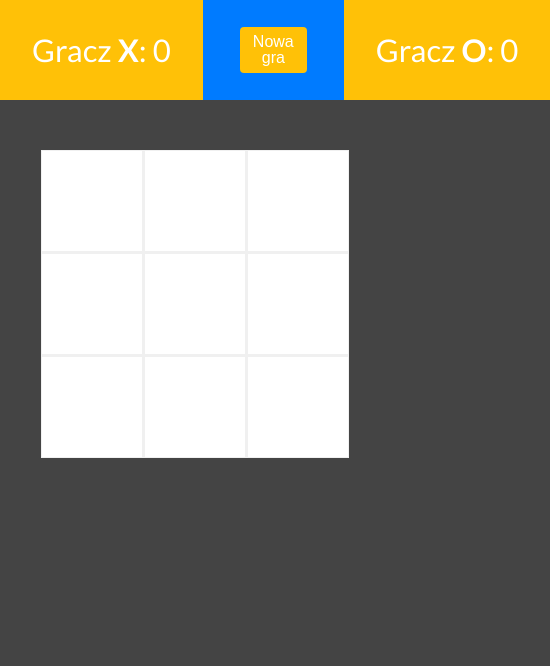
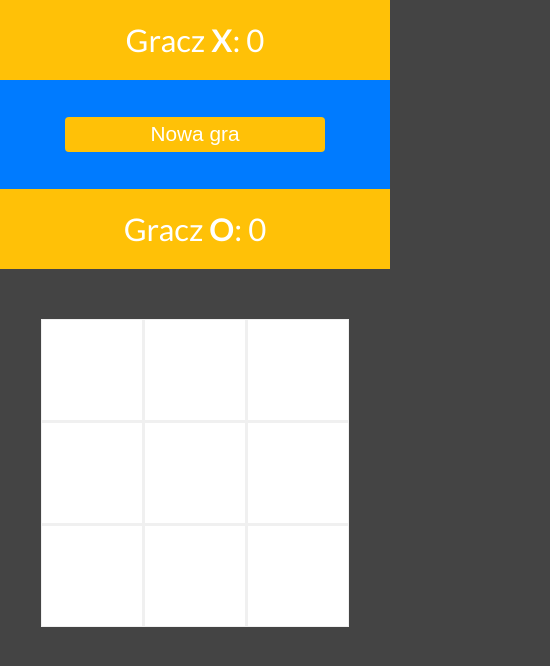
Before and after one commit to DamianBialek/tic-tac-toe-JS, a plain HTML site: page index.html in a window 390 px wide. Shown: the whole page, 550 px wide, since content can reach past the window. Drawn offline with Linux system fonts and the light colour scheme.

Commit message:
Created mobile view

```diff
--- a/index.html
+++ b/index.html
@@ -3,6 +3,7 @@
 <head>
     <meta charset="UTF-8">
     <title>Tic-Tac-Toe</title>
+    <meta name="viewport" content="width=device-width, initial-scale=1">
     <link rel="stylesheet" href="style.css" />
 </head>
 <body>
--- a/style.css
+++ b/style.css
@@ -109,7 +109,7 @@ header div {
 }
 
 .hide {
-    display: none;
+    display: none !important;
 }
 
 .messageBox {
@@ -131,3 +131,27 @@ header div {
 .board.deactivated {
     opacity: 0.5;
 }
+
+@media (max-width: 767px) {
+    header {
+        height: auto;
+        text-align: center;
+        flex-wrap: wrap;
+    }
+
+    header div {
+        width: 100%;
+        flex-wrap: wrap;
+    }
+
+    .messageBox {
+        font-size: 28px;
+    }
+
+    .turn .btn {
+        display: block;
+        width: 80%;
+        font-size: 1.3rem;
+        margin: 5px 0;
+    }
+}
```
